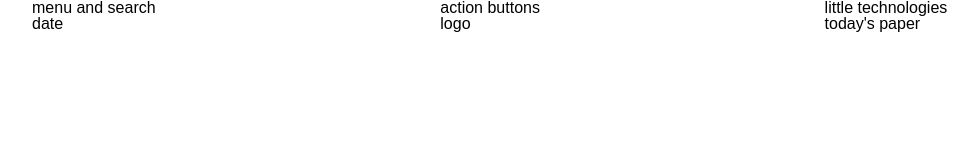
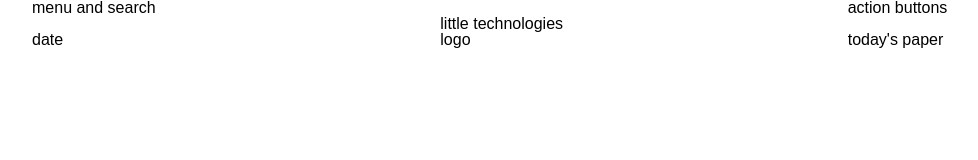
Before and after one commit to vruiz0107/-AA-Times-Long-Practice-M3, a plain HTML site: page index.html in a window 1280 px wide. Shown: the whole page, without its empty margins (8-986 px from the left). Drawn offline with Linux system fonts and the light colour scheme.

Commit message:
have faith

```diff
--- a/index.html
+++ b/index.html
@@ -10,12 +10,12 @@
 <body>
     <header>
         <div class="masthead">
-            <div>menu and search</div>
-            <div>action buttons</div>
-            <div>little technologies</div>
-            <div>date</div>
-            <div>logo</div>
-            <div>today's paper</div>
+            <div class="masthead_menu-and-search">menu and search</div>
+            <div class="masthead_actions">action buttons</div>
+            <div class="masthead_technologies">little technologies</div>
+            <div class="masthead_date">date</div>
+            <div class="masthead_logo">logo</div>
+            <div class="masthead_paper">today's paper</div>
         </div>
     </header>
     <main></main>
--- a/stylesheets/components/masthead.css
+++ b/stylesheets/components/masthead.css
@@ -1,4 +1,33 @@
 .masthead {
     display: grid;
     grid-template-columns: repeat(3, auto);
+    grid-template-rows: repeat(3, auto);
+    grid-template-areas:
+    "menu-and-search . action-buttons"
+    ". technologies ."
+    "date logo todays-paper"
 }
+
+.masthead_menu-and-search {
+    grid-area: menu-and-search;
+}
+
+.masthead_actions {
+    grid-area: action-buttons;
+}
+
+.masthead_technologies {
+    grid-area: technologies;
+}
+
+.masthead_date {
+    grid-area: date;
+}
+
+.masthead_logo {
+    grid-area: logo;
+}
+
+.masthead_paper {
+    grid-area: todays-paper;
+}
```
